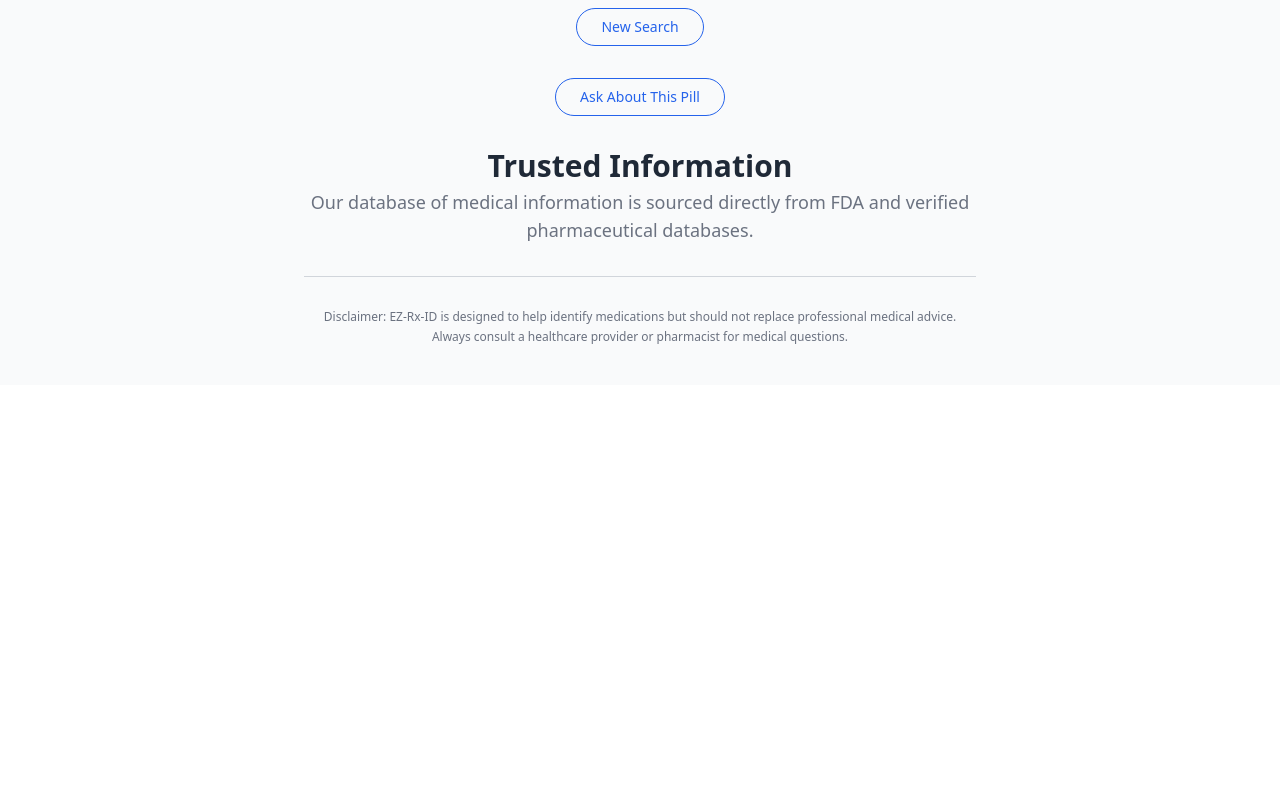
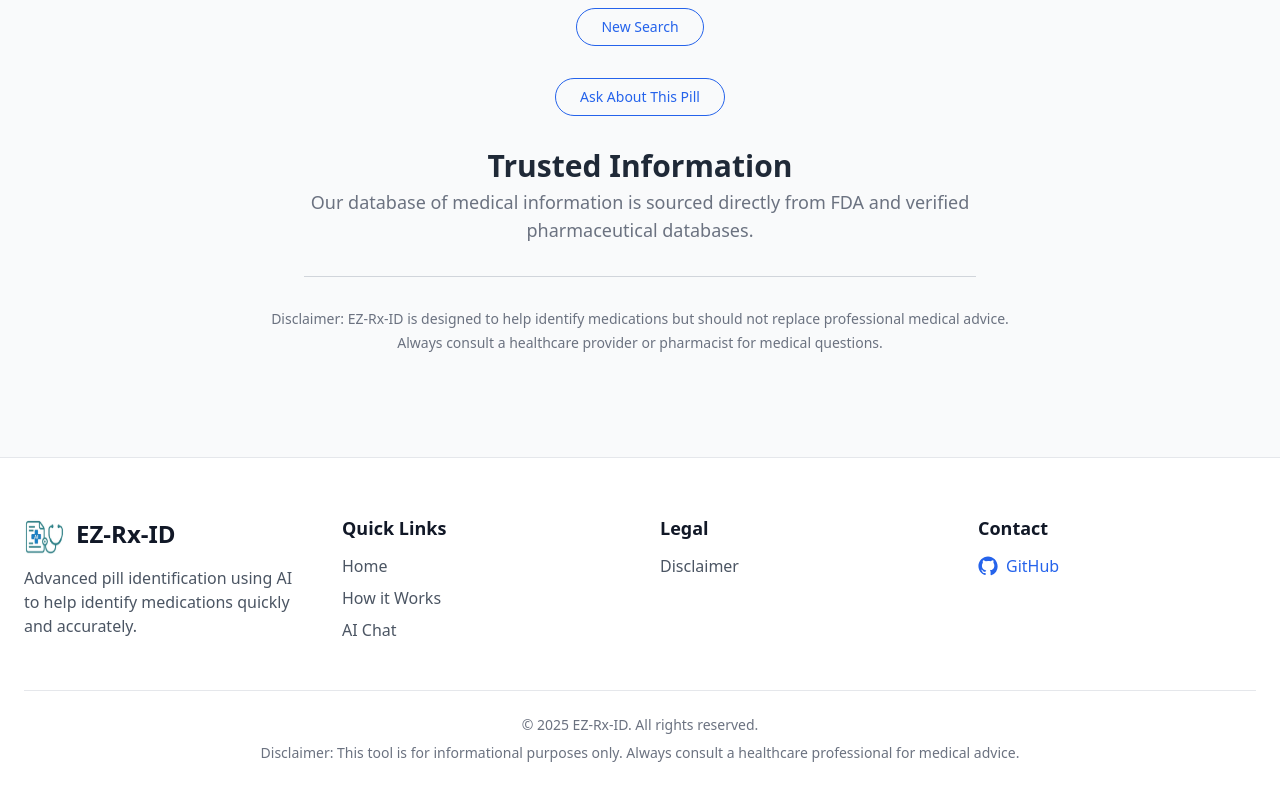
Before and after one commit to Jguan10/EZ-Rx-ID, a React (Create React App) app in the folder frontend_mohina/: page /pill-results in a window 1280 px wide. Shown: the part 1012-1812 px from the top of the page. Before the commit the page ends 1397 px from the top, so only its background shows below. Built offline with nearby package versions, Linux system fonts and the light colour scheme; no server answers.

Commit message:
Added a footer

```diff
--- a/frontend_mohina/src/App.js
+++ b/frontend_mohina/src/App.js
@@ -4,6 +4,7 @@
 import Home from "./Home";
 import PillResults from "./pages/PillResults";
 import Chat from './pages/Chat';
+import Footer from './Footer';
 
 
 
@@ -19,6 +20,7 @@
 
         </Routes>
       </main>
+      <Footer />
     </div>
   );
 }
--- /dev/null
+++ b/frontend_mohina/src/Footer.jsx
@@ -0,0 +1,120 @@
+import React from "react";
+import { Link, useLocation, useNavigate } from "react-router-dom";
+import logo from './image.jpg';
+
+const Footer = () => {
+  const location = useLocation();
+  const navigate = useNavigate();
+
+  const handleDisclaimerClick = () => {
+    const disclaimer = document.getElementById("disclaimer");
+    const text = disclaimer?.querySelector(".disclaimer-text");
+    if (disclaimer && text) {
+      disclaimer.scrollIntoView({ behavior: "smooth" });
+
+      text.classList.add("text-blue-500", "scale-110");
+
+      setTimeout(() => {
+        text.classList.remove("text-blue-500", "scale-110");
+      }, 1500);
+    }
+  };
+
+
+
+
+
+
+  return (
+    <footer className="bg-white border-t mt-16 px-6 py-14">
+      <div className="max-w-7xl mx-auto grid grid-cols-1 sm:grid-cols-2 lg:grid-cols-4 gap-10 text-gray-900 text-base">
+        {/* Logo and Description */}
+        <div className="flex flex-col gap-3">
+          <div className="flex items-center gap-3">
+            <img src={logo} alt="EZ-Rx-ID Logo" className="w-10 h-10" />
+            <h3 className="text-2xl font-bold text-gray-900">EZ-Rx-ID</h3>
+          </div>
+          <p className="text-md text-gray-600 max-w-sm">
+            Advanced pill identification using AI to help identify medications quickly and accurately.
+          </p>
+
+        </div>
+
+        {/* Quick Links */}
+        <div>
+          <h4 className="text-lg font-semibold mb-3">Quick Links</h4>
+          <ul className="space-y-2">
+
+          <li>
+            <Link
+                to="/"
+                onClick={() => window.scrollTo({ top: 0, behavior: "smooth" })}
+                className="text-gray-600 hover:text-blue-600"
+            >
+                Home
+            </Link>
+          </li>
+
+
+
+
+            <li><a href="/#how-it-works" className="text-gray-600 hover:text-blue-600">How it Works</a></li>
+            <li>
+                <Link to="/chat"
+                    onClick={() => window.scrollTo({ top: 0, behavior: "smooth" })}
+                    className="text-gray-600 hover:text-blue-600"
+                    >
+                        AI Chat
+                </Link>
+            </li>
+          </ul>
+        </div>
+
+        {/* Legal */}
+        <div>
+          <h4 className="text-lg font-semibold mb-3">Legal</h4>
+          <ul className="space-y-2">
+          <li>
+            <button onClick={handleDisclaimerClick} className="text-gray-600 hover:text-blue-600">
+                Disclaimer
+            </button>
+          </li>
+          </ul>
+        </div>
+
+        {/* Contact */}
+        <div>
+          <h4 className="text-lg font-semibold mb-3">Contact</h4>
+          <a
+            href="https://github.com/Jguan10/EZ-Rx-ID"
+            target="_blank"
+            rel="noopener noreferrer"
+            className="inline-flex items-center gap-2 text-blue-600 hover:underline"
+          >
+            <svg className="w-5 h-5" fill="currentColor" viewBox="0 0 24 24">
+              <path d="M12 .5C5.73.5.5 5.73.5 12c0 5.08 3.29 9.38 7.86 10.91.58.11.79-.25.79-.56 0-.28-.01-1.02-.02-2.01-3.2.7-3.88-1.54-3.88-1.54-.53-1.33-1.3-1.68-1.3-1.68-1.06-.72.08-.71.08-.71 1.18.08 1.8 1.21 1.8 1.21 1.04 1.79 2.73 1.27 3.4.97.1-.75.41-1.27.74-1.56-2.56-.29-5.25-1.28-5.25-5.71 0-1.26.45-2.29 1.2-3.1-.12-.29-.52-1.46.12-3.04 0 0 .98-.31 3.2 1.18a11.1 11.1 0 012.92-.39c.99.01 1.99.13 2.92.39 2.22-1.49 3.2-1.18 3.2-1.18.64 1.58.24 2.75.12 3.04.75.81 1.2 1.84 1.2 3.1 0 4.44-2.7 5.41-5.27 5.69.42.36.8 1.1.8 2.22 0 1.6-.01 2.88-.01 3.27 0 .31.21.68.8.56A10.51 10.51 0 0023.5 12c0-6.27-5.23-11.5-11.5-11.5z" />
+            </svg>
+            GitHub
+          </a>
+        </div>
+      </div>
+
+      {/* Bottom Bar */}
+      <div className="border-t mt-12 pt-6 text-center text-sm text-gray-500">
+        © 2025 EZ-Rx-ID. All rights reserved.
+
+        <div
+            id="disclaimer"
+            className="text-center text-xs text-gray-500 mt-2 space-y-1 transition-all duration-500 transform"
+            >
+            <p className="disclaimer-text text-sm transition-all duration-700 transform">
+                Disclaimer: This tool is for informational purposes only. Always consult a healthcare professional for medical advice.</p>
+
+        </div>
+
+      </div>
+    </footer>
+  );
+};
+
+export default Footer;
--- a/frontend_mohina/src/Header.jsx
+++ b/frontend_mohina/src/Header.jsx
@@ -15,7 +15,7 @@
   };
 
   return (
-    <header className="bg-white shadow-md py-4 px-6 flex justify-between items-center sticky top-0 z-50">
+    <header className="bg-white shadow-md py-4 px-6 flex justify-between items-center sticky top-0 z-50 relative">
       {/* Logo and Website Name */}
       <div onClick={handleHomeClick} className="flex items-center space-x-2 cursor-pointer">
         <img src={logo} alt="Logo" className="w-8 h-8" />
@@ -23,8 +23,9 @@
       </div>
 
       {/* Navigation Links */}
-      <nav className="flex items-center space-x-6">
-        <button onClick={handleHomeClick} className="text-gray-700 hover:text-blue-600 font-medium">
+      <nav className="absolute left-1/2 transform -translate-x-1/2 flex space-x-4">
+        <button onClick={handleHomeClick}
+        className="text-gray-700 hover:text-blue-600 font-medium">
           Home
         </button>
 
@@ -44,9 +45,19 @@
           How it Works
         </button>
 
-        <Link to="/chat" className="text-gray-700 hover:text-blue-600 font-medium">
+        <button
+          onClick={() => {
+            if (location.pathname === "/chat") {
+              window.scrollTo({ top: 0, behavior: "smooth" });
+            } else {
+              navigate("/chat");
+            }
+          }}
+          className="text-gray-700 hover:text-blue-600 font-medium"
+        >
           AI Chat
-        </Link>
+        </button>
+
       </nav>
 
       {/* GitHub Button */}
--- a/frontend_mohina/src/Home.jsx
+++ b/frontend_mohina/src/Home.jsx
@@ -78,7 +78,7 @@
 
 
         {/* Disclaimer section */}
-        <div className="text-center text-xs text-gray-500 mt-8 space-y-1">
+        <div className="text-center text-sm text-gray-500 mt-8 space-y-1">
           <p>Disclaimer: EZ-Rx-ID is designed to help identify medications but should not replace professional medical advice.</p>
           <p>Always consult a healthcare provider or pharmacist for medical questions.</p>
         </div>
--- a/frontend_mohina/src/pages/Chat.jsx
+++ b/frontend_mohina/src/pages/Chat.jsx
@@ -1,4 +1,7 @@
 import React, { useState, useRef, useEffect } from 'react';
+
+
+
 
 const Chat = () => {
   const [messages, setMessages] = useState([]);
@@ -19,10 +22,14 @@
     }, 500);
   };
 
+  const chatContainerRef = useRef(null);
 
   useEffect(() => {
-    messagesEndRef.current?.scrollIntoView({ behavior: 'smooth' });
+    if (chatContainerRef.current) {
+      chatContainerRef.current.scrollTop = chatContainerRef.current.scrollHeight;
+    }
   }, [messages]);
+
 
   useEffect(() => {
     window.scrollTo({ top: 0, behavior: 'smooth' });
@@ -39,7 +46,9 @@
           You can ask questions about identified medications. For example: <strong>'What are the side effects of Lipitor?'</strong>
         </p>
 
-        <div className="flex-1 overflow-y-auto space-y-4">
+        <div
+          className="flex-1 overflow-y-auto space-y-4"
+          ref={chatContainerRef}>
           {messages.map((msg, index) => (
             <div
               key={index}
@@ -61,7 +70,7 @@
         </div>
 
         <div className="mt-4 flex">
-          <input
+          <textarea
             value={input}
             onChange={(e) => setInput(e.target.value)}
             onKeyDown={(e) => {
@@ -70,9 +79,10 @@
                 handleSend();
               }
             }}
+            rows={1}
             placeholder="Ask about this medication..."
-            className="flex-1 px-4 py-2 rounded-l-full border border-gray-300 focus:outline-none"
-          />
+            className="flex-1 px-5 py-1 h-12 rounded-l-full border border-gray-300 focus:outline-none resize-none "
+            />
           <button
             onClick={handleSend}
             className="bg-blue-500 text-white px-4 py-2 rounded-r-full hover:bg-blue-600 transition"
@@ -93,7 +103,7 @@
       {/* Separator line */}
       <hr className="border-t border-gray-300 my-8 w-full max-w-2xl mx-auto" />
 
-      <div className="text-center text-xs text-gray-500 mt-2 space-y-1">
+      <div className="text-center text-sm text-gray-500 mt-2 space-y-1">
         <p>Disclaimer: EZ-Rx-ID is designed to help identify medications but should not replace professional medical advice.</p>
         <p>Always consult a healthcare provider or pharmacist for medical questions.</p>
       </div>
--- a/frontend_mohina/src/pages/PillResults.jsx
+++ b/frontend_mohina/src/pages/PillResults.jsx
@@ -145,7 +145,7 @@
             {/* Separator line */}
             <hr className="border-t border-gray-300 my-8 w-full max-w-2xl mx-auto" />
 
-            <div className="text-center text-xs text-gray-500 mt-10 space-y-1">
+            <div className="text-center text-sm text-gray-500 mt-10 space-y-1">
               <p>Disclaimer: EZ-Rx-ID is designed to help identify medications but should not replace professional medical advice.</p>
               <p>Always consult a healthcare provider or pharmacist for medical questions.</p>
             </div>
```
